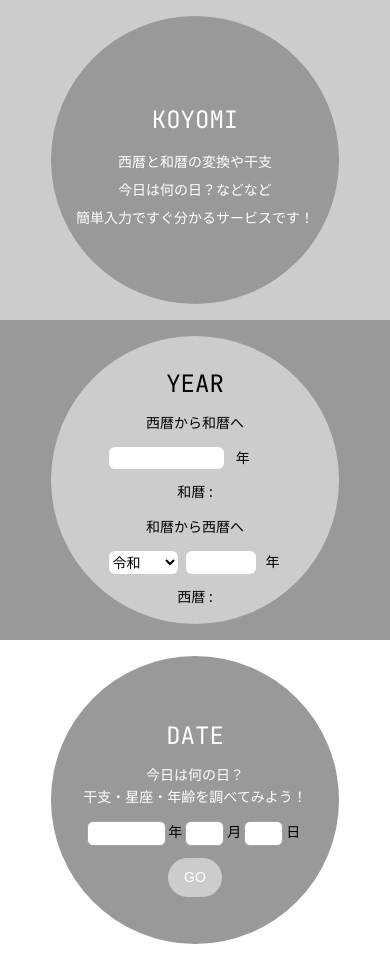
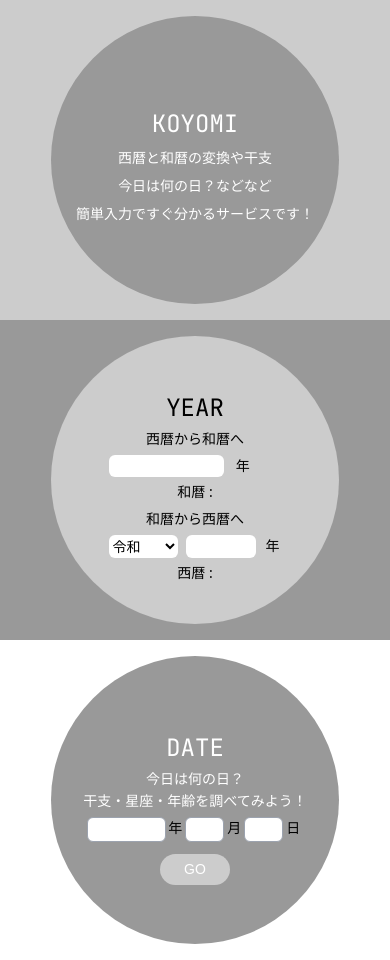
Before and after one commit to Yamaguchi-Katsuya/koyomi, a React (Vite) app: page / in a window 390 px wide. Built offline with nearby package versions, Linux system fonts and the light colour scheme; a web font is replaced by a local one.

Commit message:
feat: sp余白調整

```diff
--- a/src/components/AgeCalculator.tsx
+++ b/src/components/AgeCalculator.tsx
@@ -64,7 +64,7 @@ const AgeCalculator: React.FC = () => {
                         今日は何の日？<br />
                         干支・星座・年齢を調べてみよう！
                     </p>
-                    <div className="grid grid-cols-11 w-3/4">
+                    <div className="grid grid-cols-11 w-3/4 mb-2 md:mb-0">
                         <input
                             type="number"
                             value={inputBirthYear}
@@ -91,7 +91,7 @@ const AgeCalculator: React.FC = () => {
                     </div>
                     {errorMessage && <p style={{ color: 'red' }}>{errorMessage}</p>}
                     <button
-                        className='bg-l-gray text-white font-kiwi rounded-full py-2 px-4 md:px-12'
+                        className='bg-l-gray text-white font-kiwi rounded-full py-1 px-6 md:py-2 md:px-12'
                         onClick={handleGoClick}
                     >
                         GO
--- a/src/ui/circle.tsx
+++ b/src/ui/circle.tsx
@@ -13,7 +13,7 @@ class Circle extends Component<CircleProps> {
         const bgColorClass = `bg-${bgColor}`
 
         return (
-            <div className={`${bgColorClass} rounded-full w-72 h-72 md:size-8/12 md:w-md-circle md:h-md-circle m-auto flex flex-col items-center justify-center text-center gap-3 md:gap-9 text-sm md:text-3xl leading-relaxed md:leading-loose　${className}`}>
+            <div className={`${bgColorClass} rounded-full w-72 h-72 md:size-8/12 md:w-md-circle md:h-md-circle m-auto flex flex-col items-center justify-center text-center gap-1 md:gap-9 text-sm md:text-3xl leading-relaxed md:leading-loose　${className}`}>
                 {children}
             </div>
         );
```
